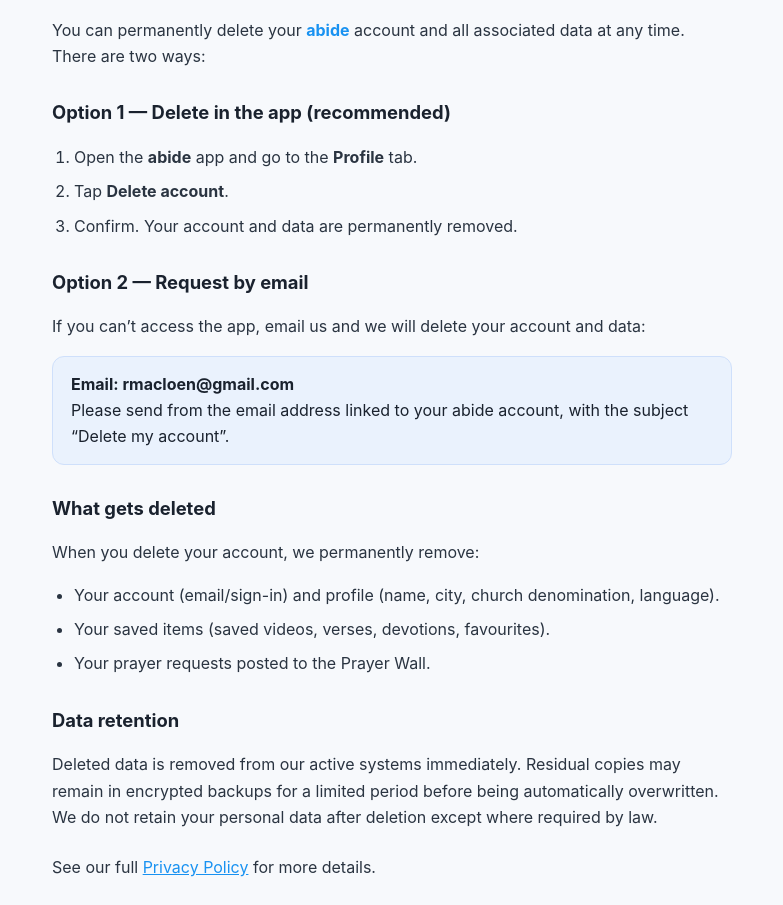
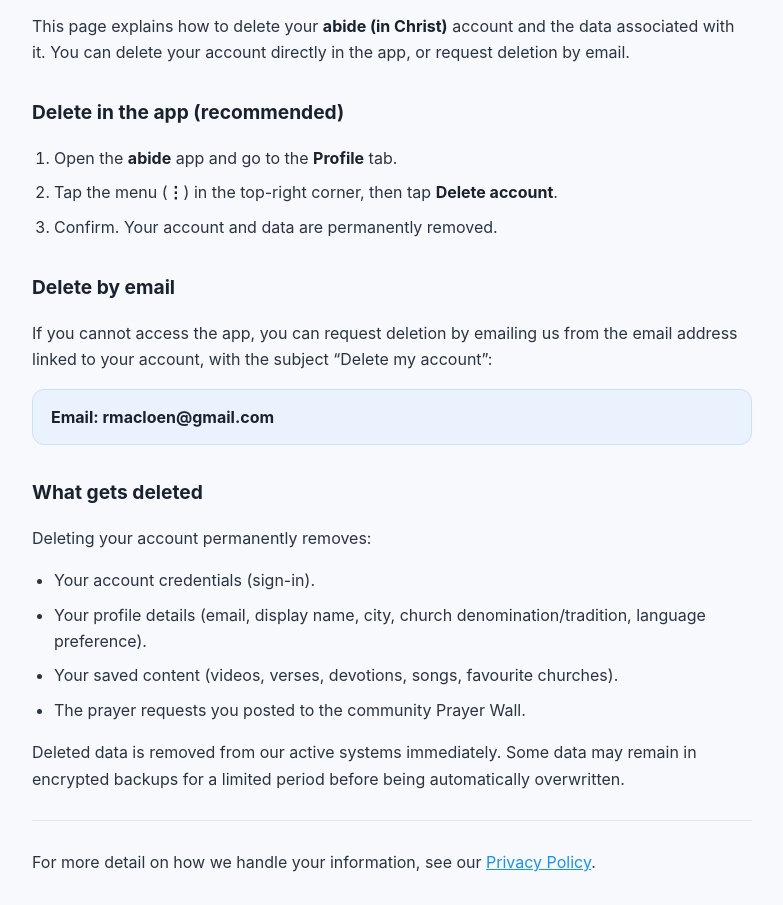
Before and after one commit to Ripple1011/abide-privacy, a plain HTML site: page delete-account.html in a window 1280 px wide. Shown: the part 127-1032 px from the top of the page, without its empty margins (248-1031 px from the left). Drawn offline with Linux system fonts and the light colour scheme.

Commit message:
Update delete-account.html

```diff
--- a/delete-account.html
+++ b/delete-account.html
@@ -3,56 +3,62 @@
 <head>
   <meta charset="UTF-8" />
   <meta name="viewport" content="width=device-width, initial-scale=1.0" />
-  <title>Delete your account — abide (in Christ)</title>
+  <title>Delete Your Account — abide (in Christ)</title>
   <style>
     :root { --accent: #1992F1; --ink: #1a222e; --muted: #5b6675; --bg: #f7f9fc; }
     * { box-sizing: border-box; }
-    body { font-family: -apple-system, BlinkMacSystemFont, "Segoe UI", Roboto, Helvetica, Arial, sans-serif; line-height: 1.65; color: var(--ink); background: var(--bg); margin: 0; }
-    .wrap { max-width: 720px; margin: 0 auto; padding: 32px 20px 64px; }
-    header { border-bottom: 3px solid var(--accent); padding-bottom: 16px; margin-bottom: 20px; }
-    h1 { font-size: 1.6rem; margin: 0 0 4px; }
-    h2 { font-size: 1.15rem; margin: 28px 0 8px; }
+    body {
+      font-family: -apple-system, BlinkMacSystemFont, "Segoe UI", Roboto, Helvetica, Arial, sans-serif;
+      line-height: 1.65; color: var(--ink); background: var(--bg); margin: 0; padding: 0;
+    }
+    .wrap { max-width: 760px; margin: 0 auto; padding: 32px 20px 64px; }
+    header { border-bottom: 3px solid var(--accent); padding-bottom: 16px; margin-bottom: 8px; }
+    h1 { font-size: 1.7rem; margin: 0 0 4px; }
+    h2 { font-size: 1.2rem; margin: 32px 0 8px; color: var(--ink); }
+    .updated { color: var(--muted); font-size: .9rem; margin: 4px 0 0; }
     p, li { color: #2a3441; }
-    ol, ul { padding-left: 22px; }
+    a { color: var(--accent); }
+    ul, ol { padding-left: 22px; }
     li { margin: 8px 0; }
-    a { color: var(--accent); }
-    .contact { background: #eaf2fd; border: 1px solid #cfe0fb; border-radius: 12px; padding: 14px 18px; margin-top: 8px; }
-    .app { color: var(--accent); font-weight: 700; }
+    hr { border: none; border-top: 1px solid #e2e8f0; margin: 28px 0; }
+    .contact { background: #eaf2fd; border: 1px solid #cfe0fb; border-radius: 12px; padding: 14px 18px; }
     footer { margin-top: 40px; color: var(--muted); font-size: .85rem; text-align: center; }
+    strong { color: var(--ink); }
   </style>
 </head>
 <body>
   <div class="wrap">
     <header>
-      <h1>Delete your account &amp; data</h1>
-      <p style="color:var(--muted);margin:0;">App: <span class="app">abide (in Christ)</span> · Developer: Ripple Macloen</p>
+      <h1>Delete Your Account — abide (in Christ)</h1>
+      <p class="updated">Last updated: 24 July 2026</p>
     </header>
 
-    <p>You can permanently delete your <span class="app">abide</span> account and all associated data at any time. There are two ways:</p>
+    <p>This page explains how to delete your <strong>abide (in Christ)</strong> account and the data associated with it. You can delete your account directly in the app, or request deletion by email.</p>
 
-    <h2>Option 1 — Delete in the app (recommended)</h2>
+    <h2>Delete in the app (recommended)</h2>
     <ol>
       <li>Open the <strong>abide</strong> app and go to the <strong>Profile</strong> tab.</li>
-      <li>Tap <strong>Delete account</strong>.</li>
+      <li>Tap the menu (<strong>&#8942;</strong>) in the top-right corner, then tap <strong>Delete account</strong>.</li>
       <li>Confirm. Your account and data are permanently removed.</li>
     </ol>
 
-    <h2>Option 2 — Request by email</h2>
-    <p>If you can&rsquo;t access the app, email us and we will delete your account and data:</p>
-    <div class="contact"><strong>Email: rmacloen@gmail.com</strong><br/>Please send from the email address linked to your abide account, with the subject &ldquo;Delete my account&rdquo;.</div>
+    <h2>Delete by email</h2>
+    <p>If you cannot access the app, you can request deletion by emailing us from the email address linked to your account, with the subject &ldquo;Delete my account&rdquo;:</p>
+    <div class="contact"><strong>Email: rmacloen@gmail.com</strong></div>
 
     <h2>What gets deleted</h2>
-    <p>When you delete your account, we permanently remove:</p>
+    <p>Deleting your account permanently removes:</p>
     <ul>
-      <li>Your account (email/sign-in) and profile (name, city, church denomination, language).</li>
-      <li>Your saved items (saved videos, verses, devotions, favourites).</li>
-      <li>Your prayer requests posted to the Prayer Wall.</li>
+      <li>Your account credentials (sign-in).</li>
+      <li>Your profile details (email, display name, city, church denomination/tradition, language preference).</li>
+      <li>Your saved content (videos, verses, devotions, songs, favourite churches).</li>
+      <li>The prayer requests you posted to the community Prayer Wall.</li>
     </ul>
+    <p>Deleted data is removed from our active systems immediately. Some data may remain in encrypted backups for a limited period before being automatically overwritten.</p>
 
-    <h2>Data retention</h2>
-    <p>Deleted data is removed from our active systems immediately. Residual copies may remain in encrypted backups for a limited period before being automatically overwritten. We do not retain your personal data after deletion except where required by law.</p>
-
-    <p style="margin-top:24px;">See our full <a href="./index.html">Privacy Policy</a> for more details.</p>
+    <hr />
+    <p>For more detail on how we handle your information, see our
+      <a href="./privacy-policy.html">Privacy Policy</a>.</p>
 
     <footer>abide (in Christ) — your daily Christian companion.</footer>
   </div>
```
